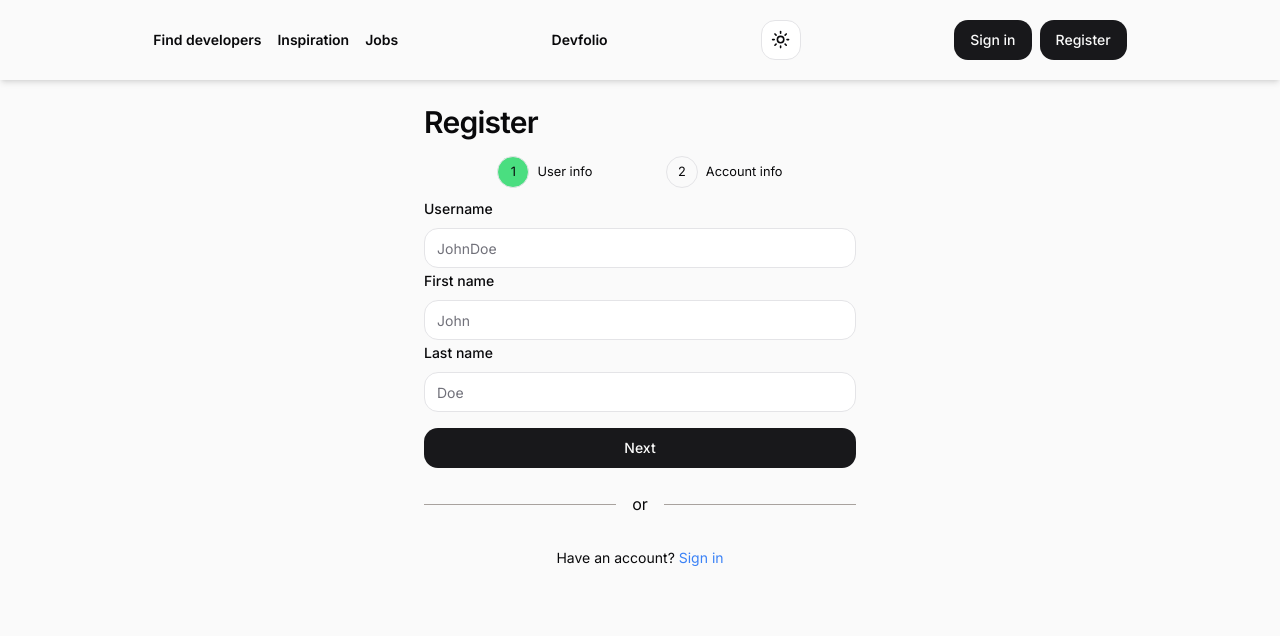
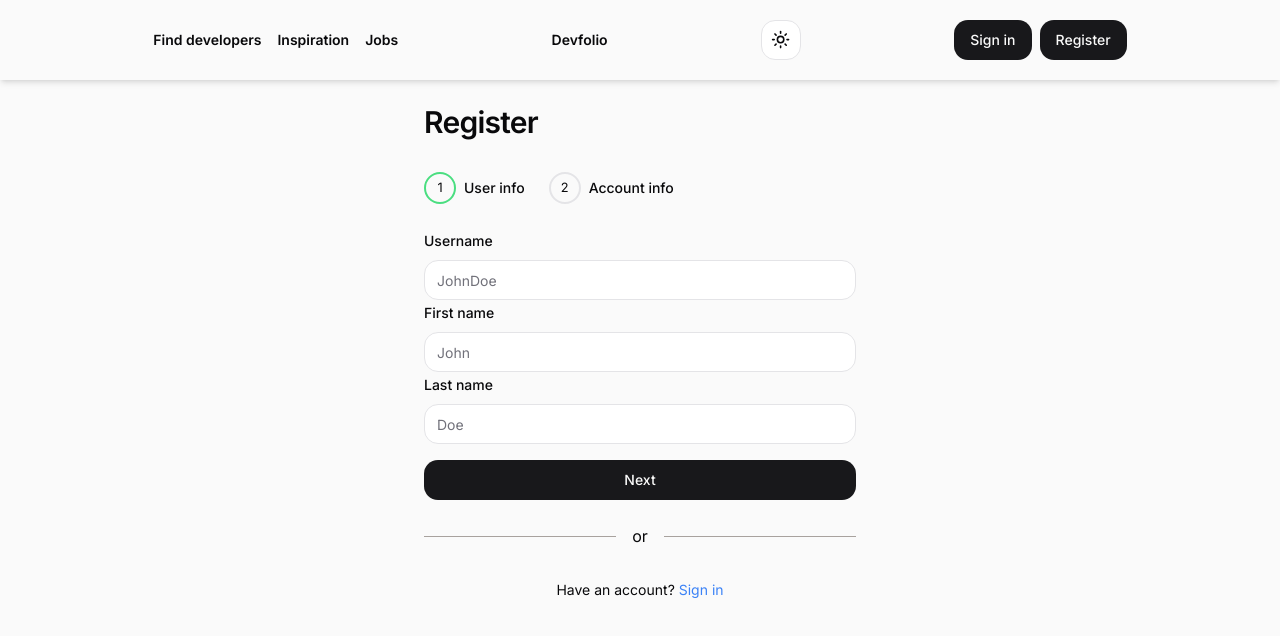
Before and after one commit to raishudesu/devfolio, a Next.js app: page /register in a window 1280 px wide. Shown: the top 636 px of the page. Built offline with nearby package versions, Linux system fonts and the light colour scheme; no server answers.

Commit message:
ui update

```diff
--- a/src/app/(auth)/components/register-form.tsx
+++ b/src/app/(auth)/components/register-form.tsx
@@ -121,22 +121,24 @@ const RegisterForm = () => {
 
   return (
     <>
-      <div className="w-full flex justify-evenly">
+      <div className="py-4 w-full flex gap-6">
         <div className="flex items-center gap-2">
-          <div className="bg-green-400 w-8 h-8 rounded-full border flex justify-center items-center">
+          <div className=" border-green-400 w-8 h-8 rounded-full border-2 flex justify-center items-center">
             <small>1</small>
           </div>
-          <small>User info</small>
+          <small className="text-sm font-medium leading-none">User info</small>
         </div>
         <div className="flex items-center gap-2">
           <div
             className={`${
-              currentStep === 1 ? "bg-green-400" : null
-            } w-8 h-8 rounded-full border flex justify-center items-center`}
+              currentStep === 1 ? "border-green-400" : null
+            } w-8 h-8 rounded-full border-2 flex justify-center items-center`}
           >
             <small>2</small>
           </div>
-          <small>Account info</small>
+          <small className="text-sm font-medium leading-none">
+            Account info
+          </small>
         </div>
       </div>
       <Form {...form}>
```
